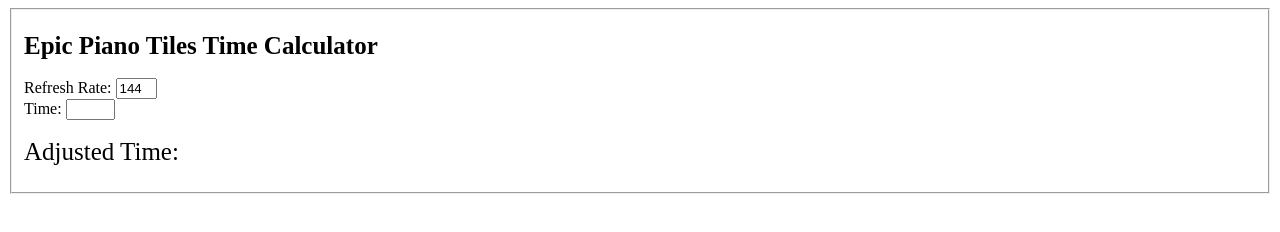
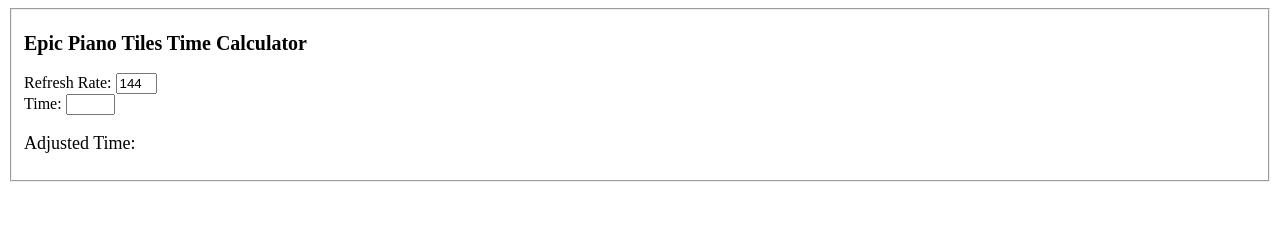
Before and after one commit to poopsey/poopsey.github.io, a plain HTML site: page WhiteTilesCalc/index.html in a window 1280 px wide. Drawn offline with Linux system fonts and the light colour scheme.

Commit message:
Update index.html

```diff
--- a/WhiteTilesCalc/index.html
+++ b/WhiteTilesCalc/index.html
@@ -10,7 +10,7 @@
 
 <fieldset id="options">
     <p>
-      <label style="font-size:25px"><b>Epic Piano Tiles Time Calculator</b></label>
+      <label style="font-size:20px"><b>Epic Piano Tiles Time Calculator</b></label>
       <br><br>
       Refresh Rate:
       <input type="text" id="refreshrate" onkeypress="return isNumber(event)" oninput="calculate()" autocomplete="off" size="2" value="144"/>
@@ -20,7 +20,7 @@
       <br>
       <label></label>
       <br>
-      <label style="font-size:25px">Adjusted Time: </label> <b><label style="font-size:25px" id="output"></label></b>
+      <label style="font-size:18px">Adjusted Time: </label> <b><label style="font-size:18px" id="output"></label></b>
     </p>
 </fieldset>
 
```
